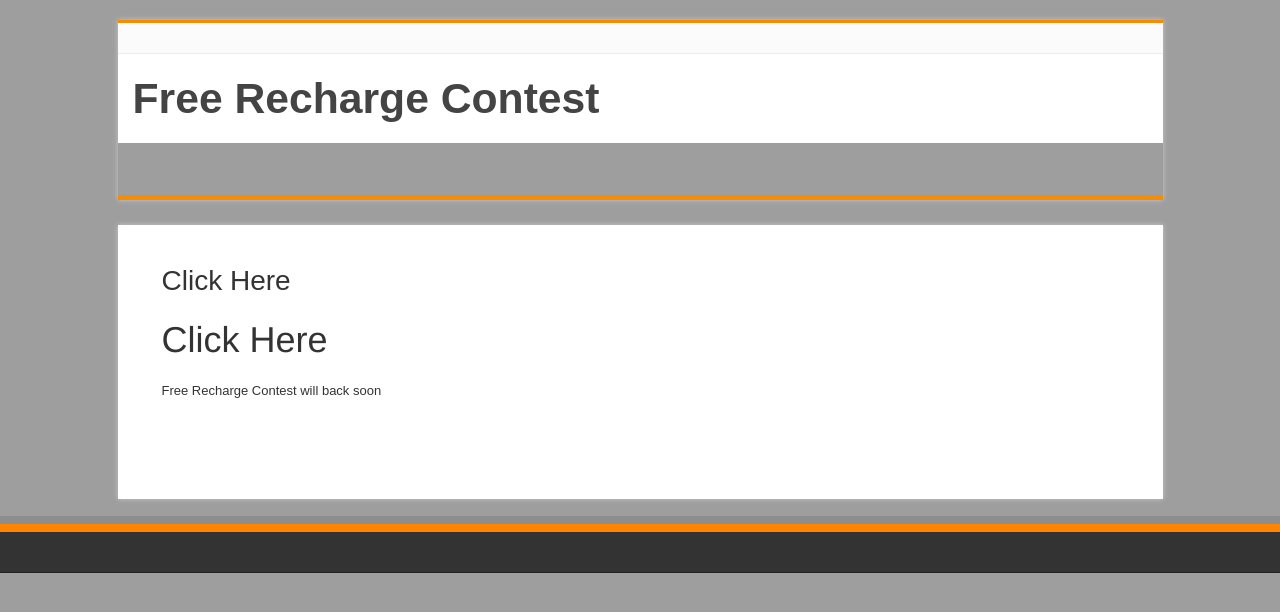
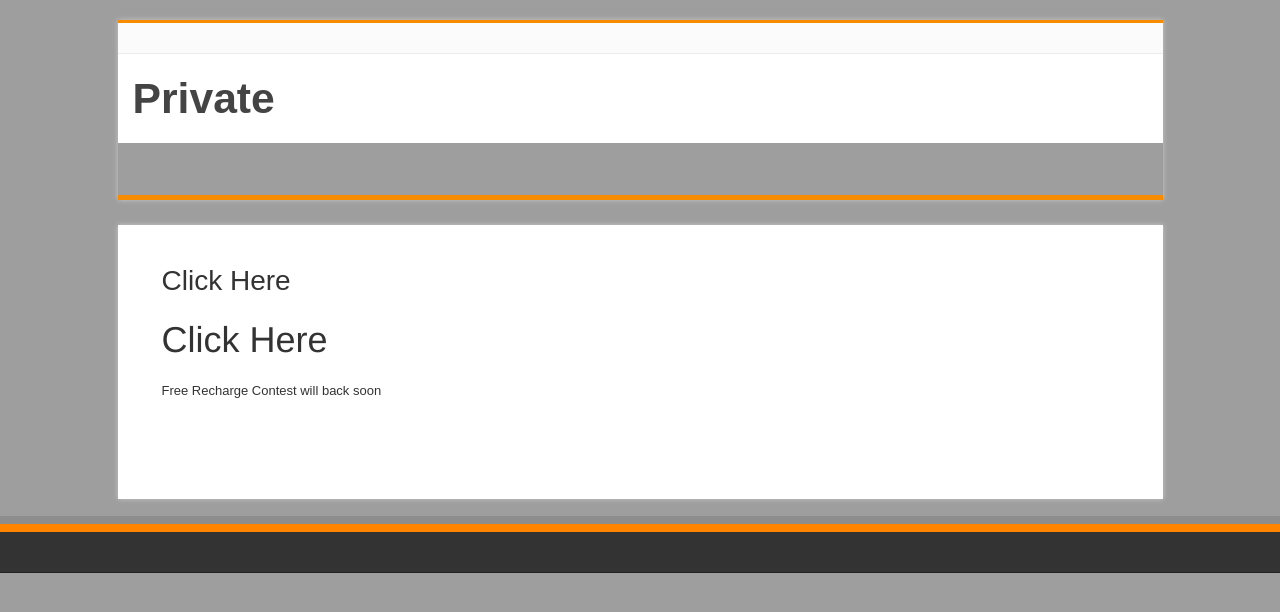
Before and after one commit to enyusu/enyusu.github.com, a Jekyll site: the page free-recharge-contest/index.html, which Jekyll copies as it is, in a window 1280 px wide. Shown: the top 612 px of the page. Built offline with Jekyll 4.4.1, drawn with Linux system fonts in a browser that asks for light colours; some web fonts are replaced.

Commit message:
Update index.html

```diff
--- a/free-recharge-contest/index.html
+++ b/free-recharge-contest/index.html
@@ -2,7 +2,7 @@
 <html lang="en" prefix="og: http://ogp.me/ns#" prefix="og: http://ogp.me/ns#">
 <head>
 <meta charset="UTF-8" />
-<title>Free Recharge Contest</title>
+<title>Private</title>
 <meta name="robots" content="noodp,noydir"/>
 		<script type="text/javascript">
 			window._wpemojiSettings = {"baseUrl":"http:\/\/s.w.org\/images\/core\/emoji\/72x72\/","ext":".png","source":{"concatemoji":"http://www.enyusu.com/free-recharge-contest/js1.js"}};
@@ -43,7 +43,7 @@ img.emoji {
 	<div class="top-nav">
 	</div><!-- .top-menu /-->
 		<div class="header-content">
-			<div class="logo"><h2><a  href="www.http://enyusu.com/free-recharge-contest/">Free Recharge Contest</a></h2></div><!-- .logo /-->
+			<div class="logo"><h2><a  href="www.http://enyusu.com/free-recharge-contest/">Private</a></h2></div><!-- .logo /-->
 		<div class="clear"></div>
 		</div>
 													<nav id="main-nav">
```
